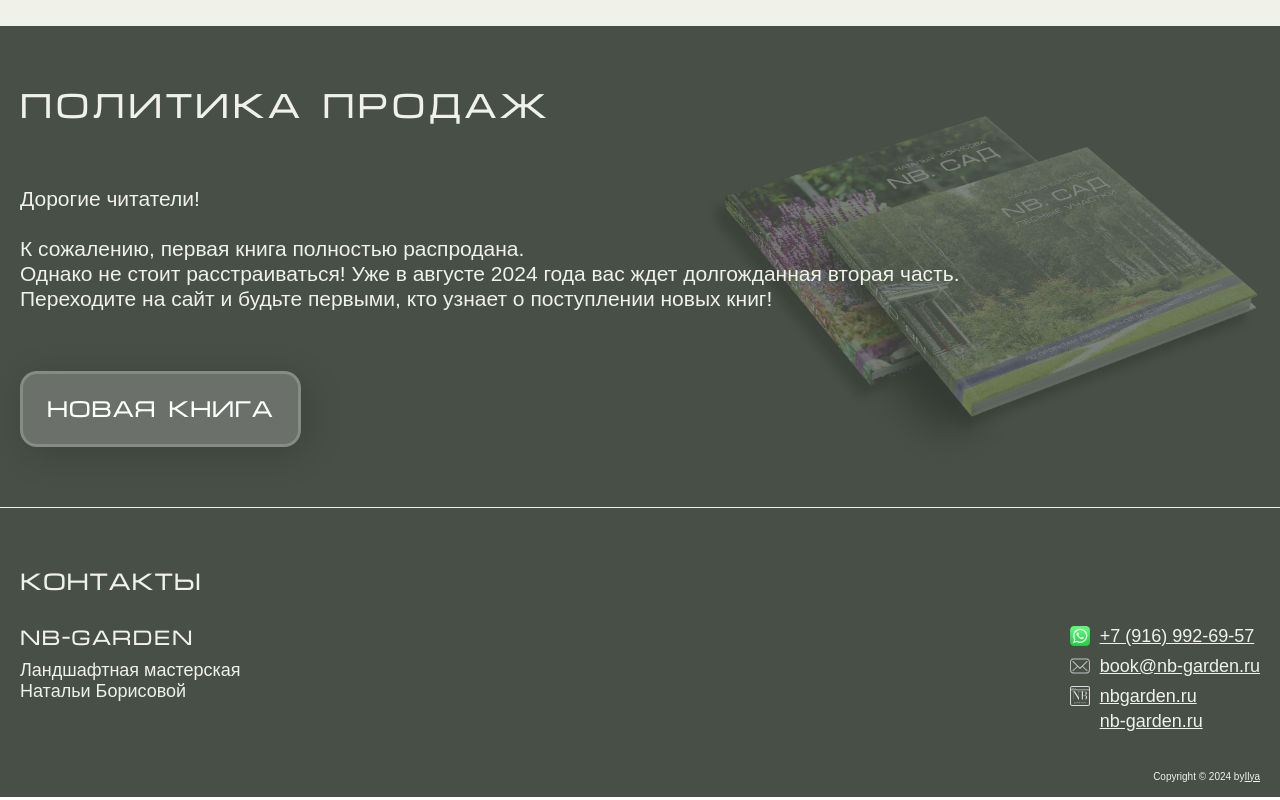
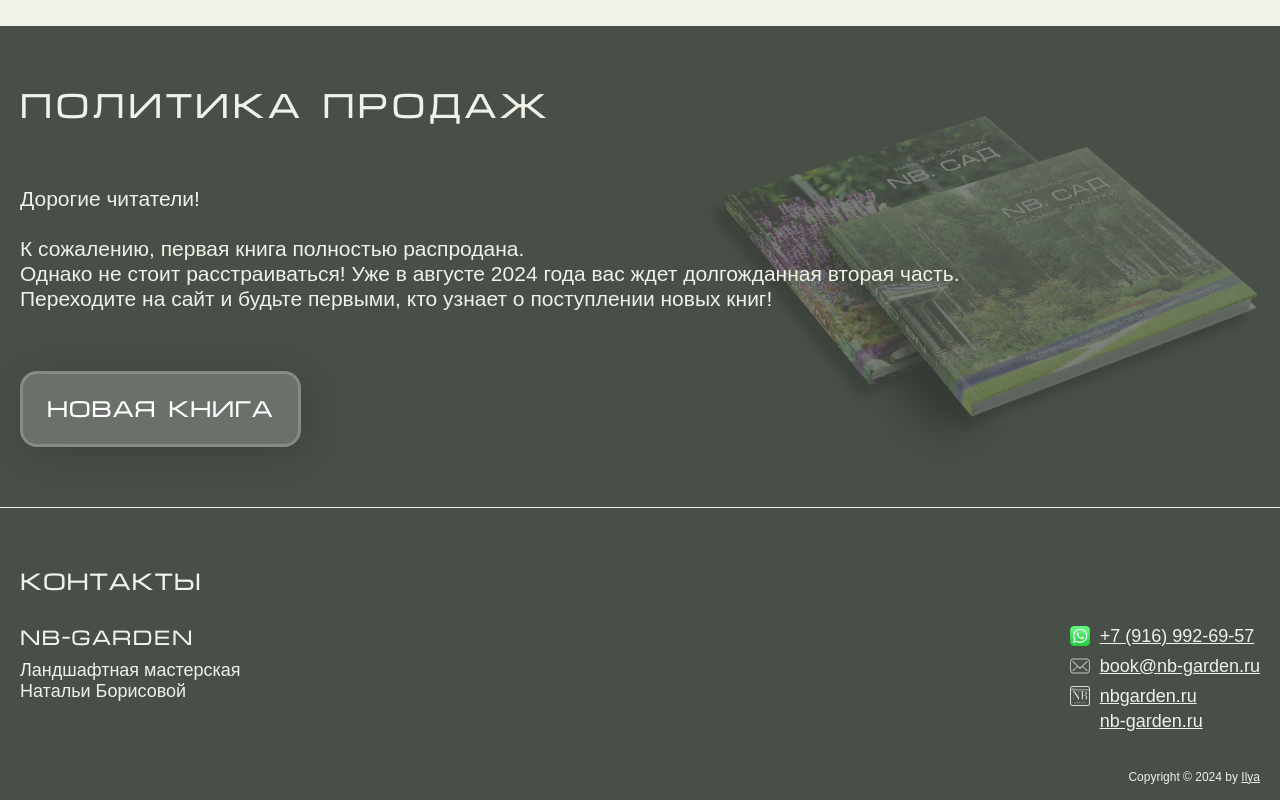
Before and after one commit to ilyamukhamedov/landing_part1, a React (Vite) app: page / in a window 1280 px wide. Shown: the part 3738-4538 px from the top of the page. Built offline with nearby package versions, Linux system fonts and the light colour scheme.

Commit message:
change link

```diff
--- a/src/components/Footer/Footer.css
+++ b/src/components/Footer/Footer.css
@@ -97,7 +97,7 @@
 .footer__copyright {
   font-family: "Involve", sans-serif;
   font-weight: normal;
-  font-size: 10px;
+  font-size: 12px;
   color: #f0f1e9;
   margin: 0;
   padding-top: 40px;
--- a/src/components/Footer/Footer.jsx
+++ b/src/components/Footer/Footer.jsx
@@ -75,7 +75,7 @@ const Footer = () => {
         </div>
       </div>
       <p className="footer__copyright">
-        Copyright © 2024 by
+        Copyright © 2024 by{" "}
         <a
           className="footer__link"
           href="https://www.ilyam.tech/"
```
